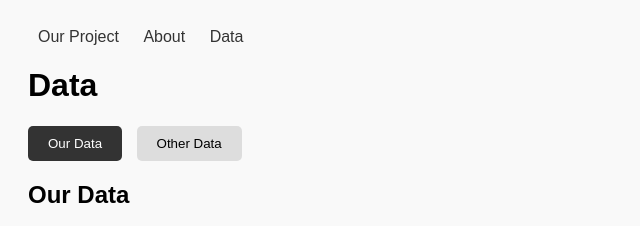
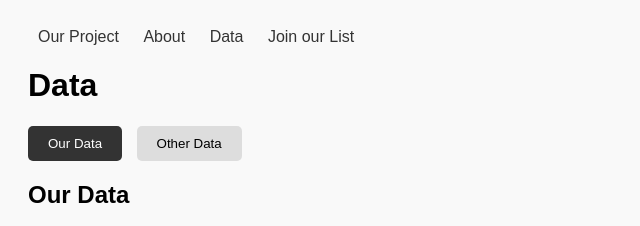
Before and after one commit to austingl-hub/austingl-hub.github.io, a plain HTML site: page data.html in a window 1280 px wide. Shown: the top 226 px of the page, 0-640 px from the left. Drawn offline with Linux system fonts and the light colour scheme.

Commit message:
Update data.html

```diff
--- a/data.html
+++ b/data.html
@@ -45,6 +45,7 @@
     <a href="index.html">Our Project</a>
     <a href="about.html">About</a>
     <a href="data.html">Data</a>
+    <a href="elist.html">Join our List</a>
   </nav>
 
   <h1>Data</h1>
```
